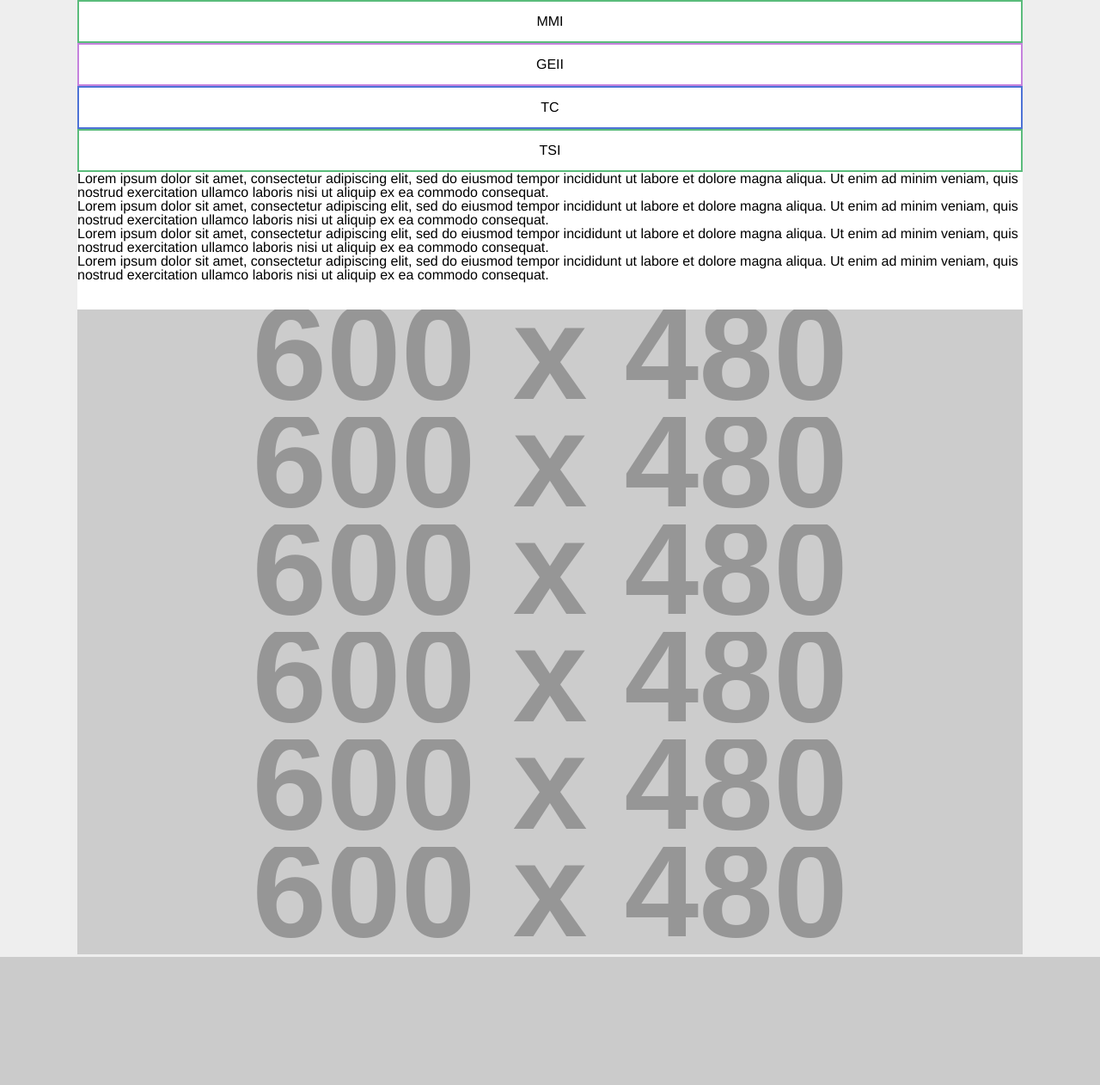
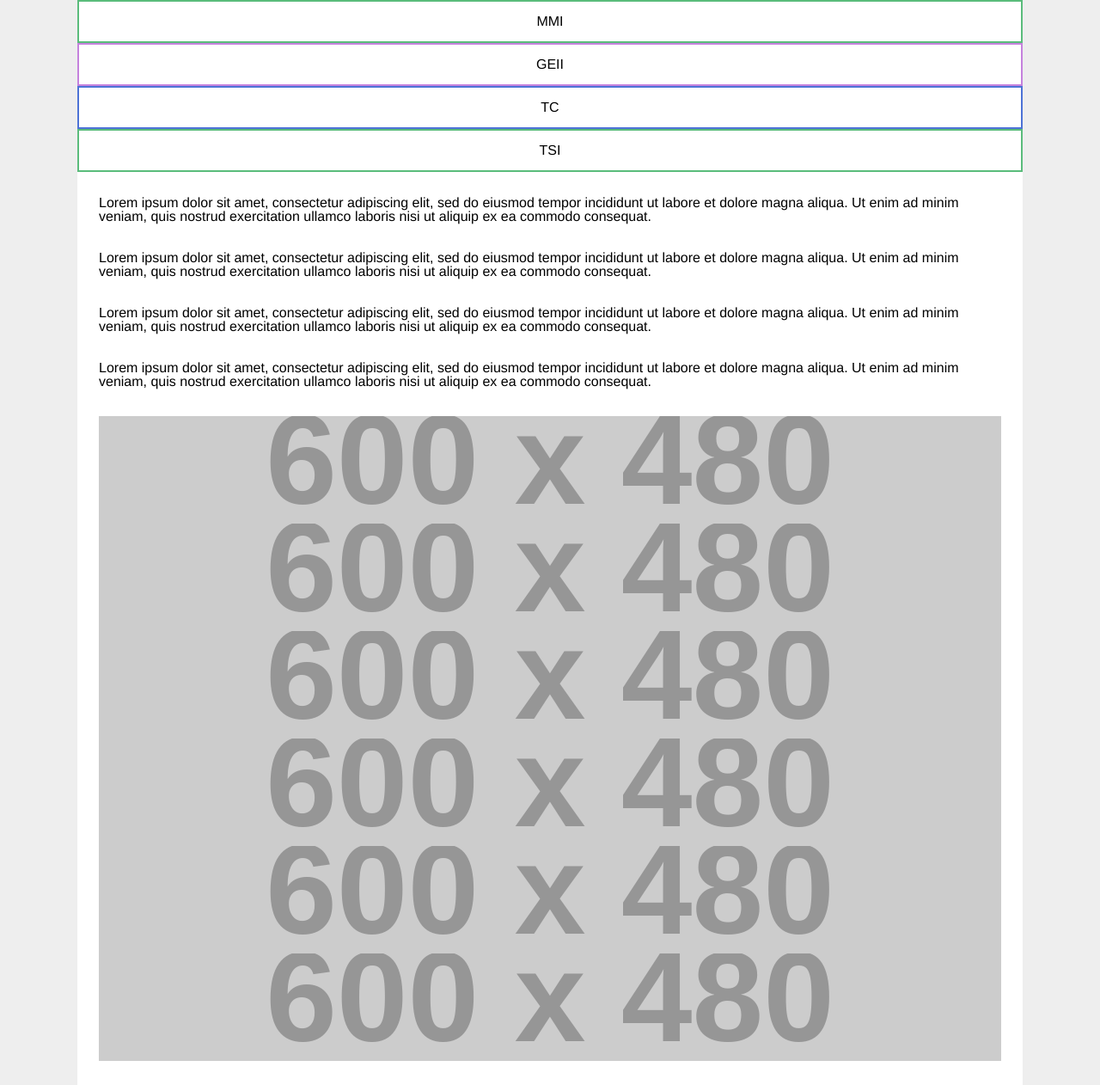
Before and after one commit to DanYellow/presentations, a PHP site: page / in a window 1280 px wide. Shown: the part 48-1310 px from the top of the page at 86% size. Before the commit the page ends 1161 px from the top, so only its background shows below. Run offline with PHP 8.4, Linux system fonts and the light colour scheme; grey boxes labelled with a size stand in for pictures from a placeholder-image service; some libraries are stand-ins or nearby versions.

Commit message:
Update TP#2 on mise en page code

```diff
--- a/mmi/html/travaux-pratiques/numero-2/ressources/mise-en-page-flexbox/index.html
+++ b/mmi/html/travaux-pratiques/numero-2/ressources/mise-en-page-flexbox/index.html
@@ -39,22 +39,25 @@
         Lorem ipsum dolor sit amet, consectetur adipiscing elit, sed do eiusmod
         tempor incididunt ut labore et dolore magna aliqua. Ut enim ad minim
         veniam, quis nostrud exercitation ullamco laboris nisi ut aliquip ex ea
-        commodo consequat. <br />
-
+        commodo consequat.
+      </p>
+      <p>
         Lorem ipsum dolor sit amet, consectetur adipiscing elit, sed do eiusmod
         tempor incididunt ut labore et dolore magna aliqua. Ut enim ad minim
         veniam, quis nostrud exercitation ullamco laboris nisi ut aliquip ex ea
-        commodo consequat. <br />
-
+        commodo consequat.
+      </p>
+      <p>
         Lorem ipsum dolor sit amet, consectetur adipiscing elit, sed do eiusmod
         tempor incididunt ut labore et dolore magna aliqua. Ut enim ad minim
         veniam, quis nostrud exercitation ullamco laboris nisi ut aliquip ex ea
-        commodo consequat. <br />
-
+        commodo consequat.
+      </p>
+      <p>
         Lorem ipsum dolor sit amet, consectetur adipiscing elit, sed do eiusmod
         tempor incididunt ut labore et dolore magna aliqua. Ut enim ad minim
         veniam, quis nostrud exercitation ullamco laboris nisi ut aliquip ex ea
-        commodo consequat. <br />
+        commodo consequat.
       </p>
 
       <figure class="image-complementaire">
--- a/mmi/html/travaux-pratiques/numero-2/ressources/mise-en-page-flexbox/style.css
+++ b/mmi/html/travaux-pratiques/numero-2/ressources/mise-en-page-flexbox/style.css
@@ -18,7 +18,7 @@ body {
 
 .navigation-principale a {
   color: black;
-  display: bl;
+  display: block;
 }
 
 .image-complementaire {
@@ -34,6 +34,7 @@ body {
 
 .description {
   background-color: #ffffff;
+  padding: 28px 25px;
 }
 
 .description p {
@@ -42,11 +43,6 @@ body {
 
 .liste-cursus {
   background-color: #ffffff;
-}
-
-.liste-cursus ul {
-  display: flex;
-  flex-direction: column;
 }
 
 .liste-cursus li {
```
Also changed, not shown: 1 other file.
